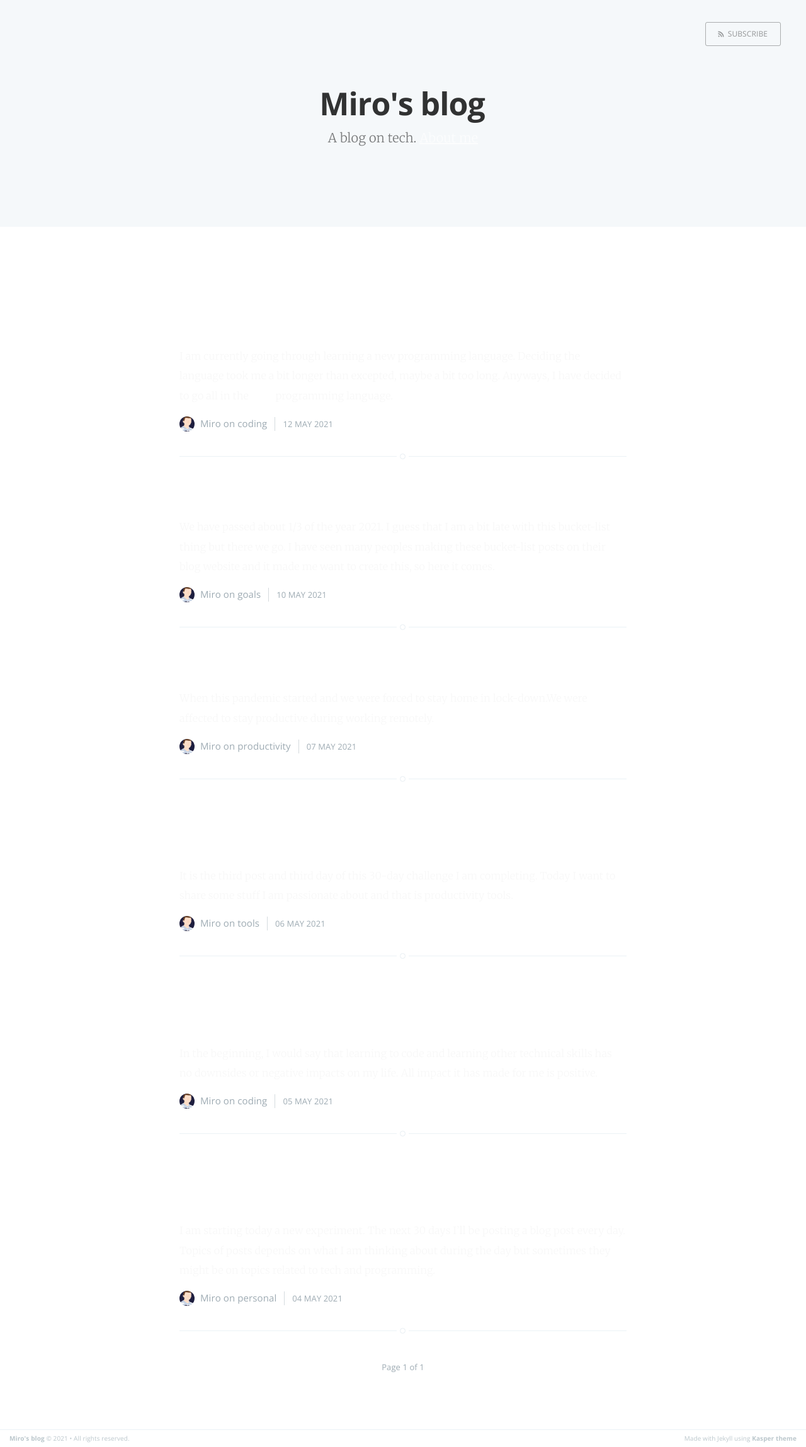
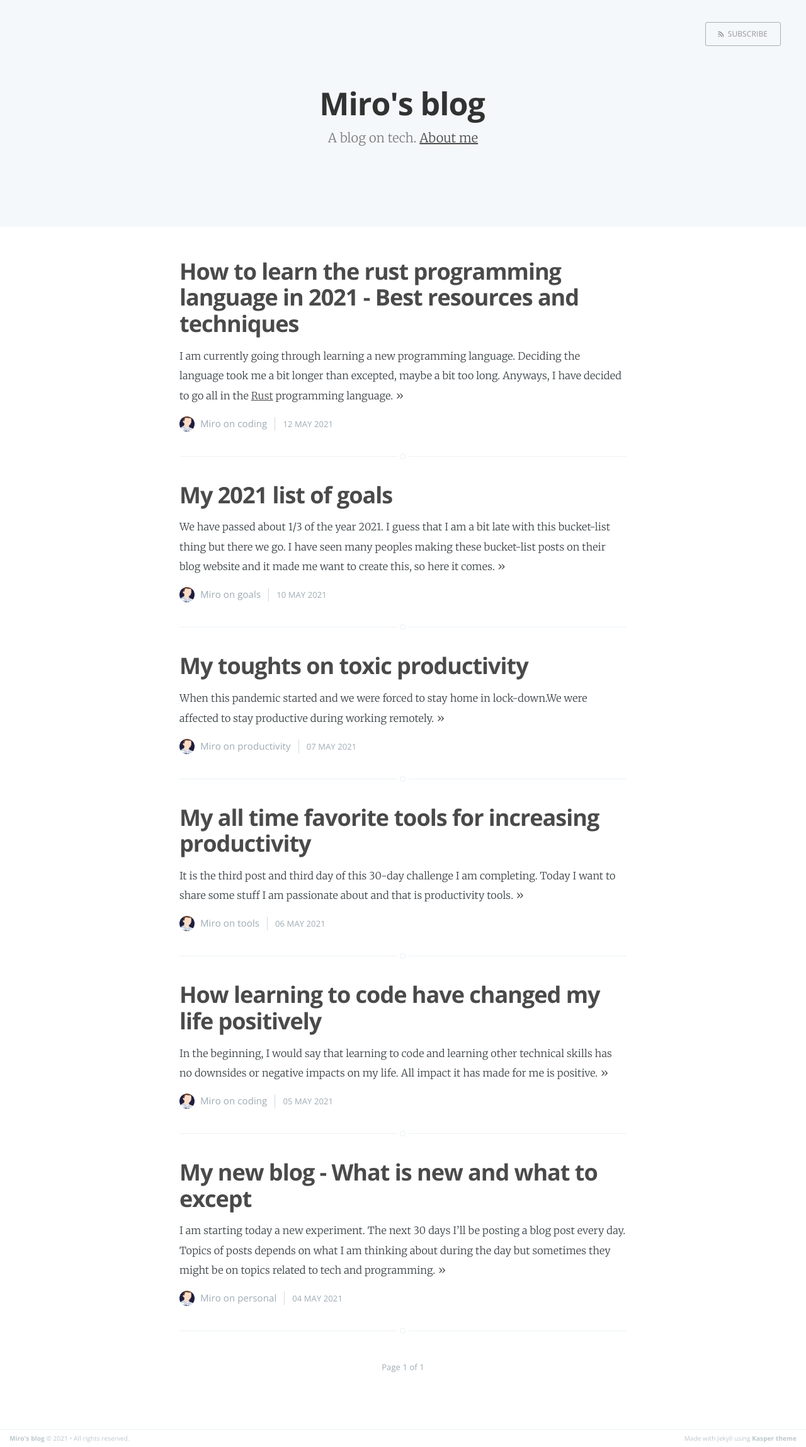
Before and after one commit to hylkio/hylkio.github.io, a Jekyll site: the page built from index.html, in a window 1280 px wide. Shown: the whole page at 63% size. Built offline with Jekyll 4.4.1, drawn with Linux system fonts in a browser that asks for light colours; the list of posts is cut into pages by our own code.

Commit message:
Update screen.css

```diff
--- a/assets/css/screen.css
+++ b/assets/css/screen.css
@@ -276,18 +276,18 @@ body {
   letter-spacing: 0.01rem;
   font-size: 1.8rem;
   line-height: 1.75em;
-  color: #f8f8f8;
+  color: #3a4145;
   -webkit-font-feature-settings: "kern" 1;
   -moz-font-feature-settings: "kern" 1;
   -o-font-feature-settings: "kern" 1;
 }
 
 ::-moz-selection {
-  background: #282828;
+  background: #d6edff;
 }
 
 ::selection {
-  background: #282828;
+  background: #d6edff;
 }
 
 h1,
@@ -299,7 +299,7 @@ h6 {
   -webkit-font-feature-settings: "dlig" 1, "liga" 1, "lnum" 1, "kern" 1;
   -moz-font-feature-settings: "dlig" 1, "liga" 1, "lnum" 1, "kern" 1;
   -o-font-feature-settings: "dlig" 1, "liga" 1, "lnum" 1, "kern" 1;
-  color: #fff;
+  color: #2e2e2e;
   line-height: 1.15em;
   margin: 0 0 0.4em 0;
   font-family: "Open Sans", sans-serif;
@@ -333,12 +333,12 @@ h6 {
 }
 
 a {
-  color: rgba(255, 255, 255, 0.707);
+  color: #4a4a4a;
   transition: color ease 0.3s;
 }
 
 a:hover {
-  color: rgb(141, 141, 141);
+  color: #111;
 }
 
 p,
```
